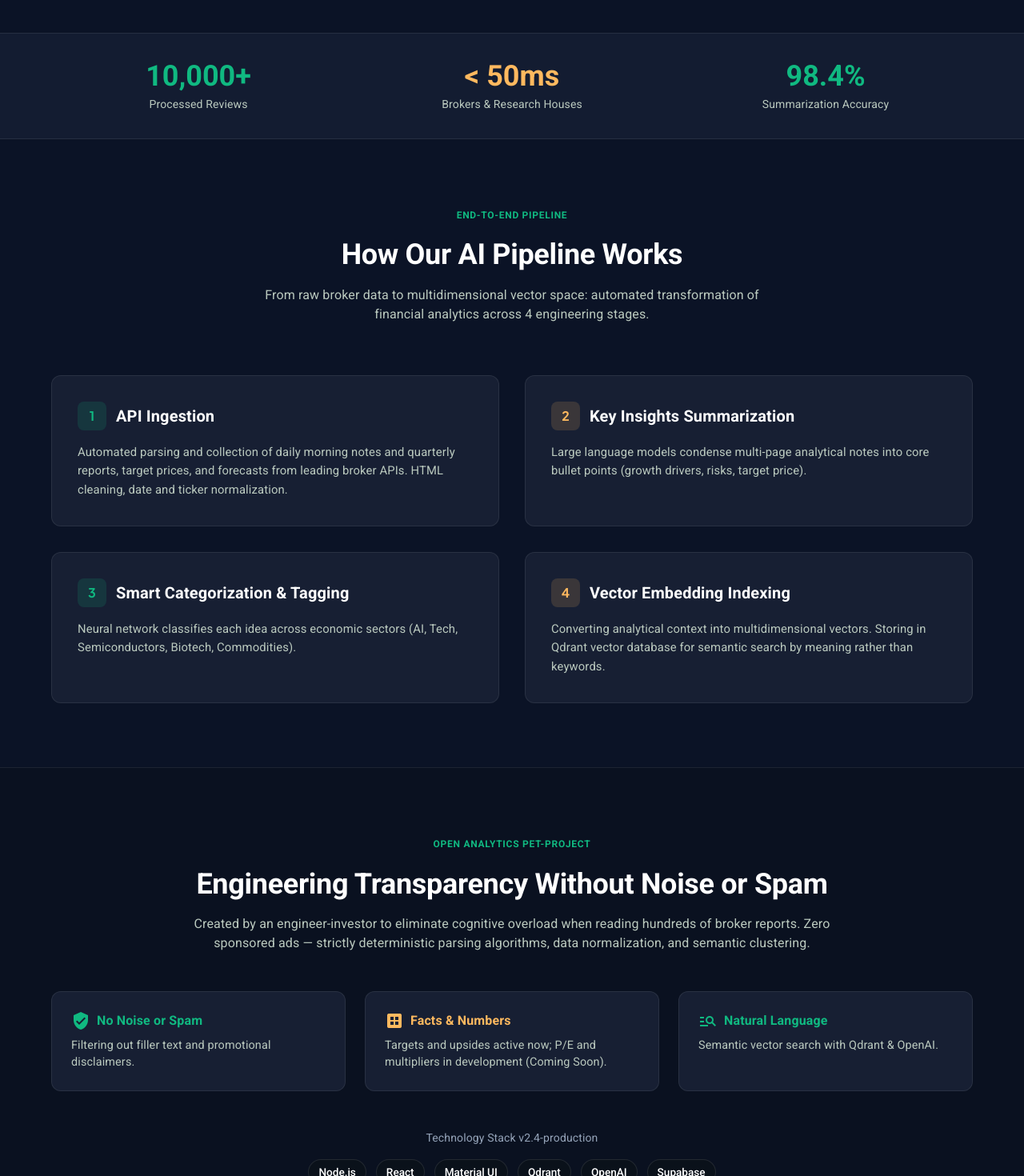
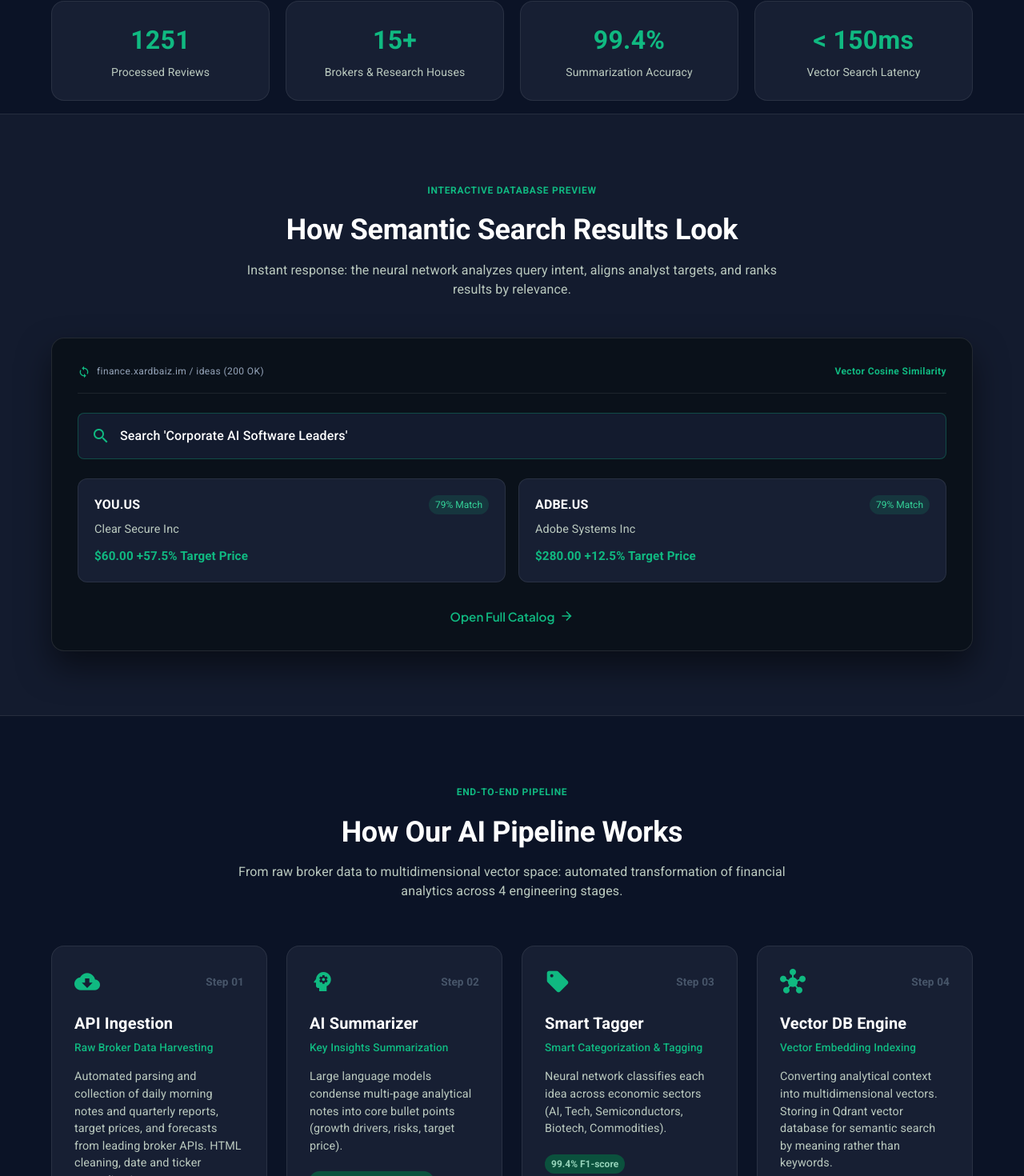
Before and after one commit to xardbaiz/invest-idea-api, a React (Vite) app: page / in a window 1280 px wide. Shown: the part 597-2067 px from the top of the page at 80% size. Built offline with nearby package versions, Linux system fonts and the light colour scheme.

Commit message:
Manual tweaks

```diff
--- a/src/views/ui/LandingPage.tsx
+++ b/src/views/ui/LandingPage.tsx
@@ -1,6 +1,6 @@
 import React from 'react';
-import { Box, Container, Typography, Button, Paper, Chip, Link, Divider } from '@mui/material';
-import { Language, getTranslations } from './i18n/i18n.js';
+import {Box, Button, Card, CardContent, Chip, Container, Divider, Link, Paper, Typography} from '@mui/material';
+import {getTranslations, Language} from './i18n/i18n.js';
 
 interface LandingPageProps {
     lang?: Language;
@@ -21,7 +21,12 @@ export function LandingPage({ lang = 'en' }: LandingPageProps) {
                         </Typography>
                     </Box>
                     <Box component="nav" sx={{ display: { xs: 'none', md: 'flex' }, gap: 3, alignItems: 'center' }}>
-                        <Link href="#features" underline="none" sx={{ color: '#bbcabf', fontSize: '0.9rem', fontWeight: 500, '&:hover': { color: '#ffffff' } }}>
+                        <Link href="#pipeline" underline="none" sx={{
+                            color: '#bbcabf',
+                            fontSize: '0.9rem',
+                            fontWeight: 500,
+                            '&:hover': {color: '#ffffff'}
+                        }}>
                             {t.navPipeline}
                         </Link>
                         <Link href="#about" underline="none" sx={{ color: '#bbcabf', fontSize: '0.9rem', fontWeight: 500, '&:hover': { color: '#ffffff' } }}>
@@ -49,7 +54,7 @@ export function LandingPage({ lang = 'en' }: LandingPageProps) {
             </Box>
 
             {/* Hero Section */}
-            <Container maxWidth="md" sx={{ pt: { xs: 8, md: 12 }, pb: { xs: 8, md: 10 }, textAlign: 'center' }}>
+            <Container maxWidth="md" sx={{pt: {xs: 4, md: 6}, pb: {xs: 8, md: 10}, textAlign: 'center'}}>
                 <Chip
                     label={t.heroBadge}
                     size="small"
@@ -102,7 +107,7 @@ export function LandingPage({ lang = 'en' }: LandingPageProps) {
                         }}
                         endIcon={<Box component="span" className="material-icons">arrow_forward</Box>}
                     >
-                        {t.heroCtaPrimary}
+                        {t.heroBtnSearch}
                     </Button>
                     <Button
                         component="a"
@@ -121,81 +126,285 @@ export function LandingPage({ lang = 'en' }: LandingPageProps) {
                             '&:hover': { borderColor: '#10b981', backgroundColor: 'rgba(16, 185, 129, 0.05)' }
                         }}
                     >
-                        {t.heroCtaSecondary}
+                        {t.heroBtnPipeline}
                     </Button>
                 </Box>
             </Container>
 
-            {/* Stats Bar */}
-            <Box sx={{ backgroundColor: '#131c31', borderTop: '1px solid rgba(255, 255, 255, 0.08)', borderBottom: '1px solid rgba(255, 255, 255, 0.08)', py: 4 }}>
+            {/* Metrics Section */}
+            <Container maxWidth="lg" component="section" sx={{mb: 2}}>
+                <Box sx={{
+                    display: 'grid',
+                    gridTemplateColumns: {xs: '1fr', sm: 'repeat(2, 1fr)', md: 'repeat(4, 1fr)'},
+                    gap: 2.5
+                }}>
+                    {[
+                        {val: '1251', lbl: t.stat1Label},
+                        {val: '15+', lbl: t.stat2Label},
+                        {val: '99.4%', lbl: t.stat3Label},
+                        {val: t.stat4Value, lbl: t.stat4Label},
+                    ].map((st, i) => (
+                        <Paper key={i} elevation={0} sx={{
+                            backgroundColor: '#171f33',
+                            border: '1px solid rgba(255, 255, 255, 0.08)',
+                            borderRadius: '16px',
+                            p: 3,
+                            textAlign: 'center'
+                        }}>
+                            <Typography sx={{fontSize: '2rem', fontWeight: 700, color: '#10b981', mb: 0.75}}>
+                                {st.val}
+                            </Typography>
+                            <Typography sx={{fontSize: '0.875rem', color: '#bbcabf'}}>
+                                {st.lbl}
+                            </Typography>
+                        </Paper>
+                    ))}
+                </Box>
+            </Container>
+
+            {/* Interactive Search Preview */}
+            <Box component="section" sx={{
+                backgroundColor: '#131b2e',
+                borderTop: '1px solid rgba(255, 255, 255, 0.08)',
+                borderBottom: '1px solid rgba(255, 255, 255, 0.08)',
+                py: 10
+            }}>
                 <Container maxWidth="lg">
-                    <Box sx={{ display: 'grid', gridTemplateColumns: { xs: '1fr', sm: 'repeat(3, 1fr)' }, gap: 3, textAlign: 'center' }}>
-                        <Box>
-                            <Typography variant="h3" sx={{ fontWeight: 800, color: '#10b981', fontSize: '2.25rem' }}>10,000+</Typography>
-                            <Typography sx={{ color: '#bbcabf', fontSize: '0.875rem', mt: 0.5 }}>{t.stat1Label}</Typography>
+                    <Box sx={{textAlign: 'center', mb: 6}}>
+                        <Typography variant="overline" sx={{
+                            fontSize: '0.75rem',
+                            fontWeight: 600,
+                            letterSpacing: '0.06em',
+                            color: '#10b981',
+                            display: 'block',
+                            mb: 1.5
+                        }}>
+                            {t.previewBadge}
+                        </Typography>
+                        <Typography variant="h2" sx={{fontSize: '2.25rem', fontWeight: 700, mb: 2, color: '#ffffff'}}>
+                            {t.previewTitle}
+                        </Typography>
+                        <Typography sx={{color: '#bbcabf', fontSize: '1rem', maxWidth: 700, mx: 'auto'}}>
+                            {t.previewSubtitle}
+                        </Typography>
                     </Box>
-                        <Box>
-                            <Typography variant="h3" sx={{ fontWeight: 800, color: '#ffb95f', fontSize: '2.25rem' }}>&lt; 50ms</Typography>
-                            <Typography sx={{ color: '#bbcabf', fontSize: '0.875rem', mt: 0.5 }}>{t.stat2Label}</Typography>
+
+                    <Paper elevation={0} sx={{
+                        backgroundColor: '#0a111a',
+                        borderRadius: '16px',
+                        border: '1px solid rgba(255, 255, 255, 0.1)',
+                        p: {xs: 2.5, sm: 4},
+                        boxShadow: '0 20px 40px rgba(0,0,0,0.5)'
+                    }}>
+                        <Box sx={{
+                            display: 'flex',
+                            alignItems: 'center',
+                            justifyContent: 'space-between',
+                            mb: 3,
+                            pb: 2,
+                            borderBottom: '1px solid rgba(255, 255, 255, 0.08)',
+                            flexWrap: 'wrap',
+                            gap: 1
+                        }}>
+                            <Box sx={{display: 'flex', alignItems: 'center', gap: 1, color: '#94a3b8'}}>
+                                <Box component="span" className="material-icons"
+                                     sx={{fontSize: 16, color: '#10b981'}}>sync</Box>
+                                <Typography variant="caption" sx={{color: '#94a3b8'}}>finance.xardbaiz.im / ideas (200
+                                    OK)</Typography>
                             </Box>
-                        <Box>
-                            <Typography variant="h3" sx={{ fontWeight: 800, color: '#10b981', fontSize: '2.25rem' }}>98.4%</Typography>
-                            <Typography sx={{ color: '#bbcabf', fontSize: '0.875rem', mt: 0.5 }}>{t.stat3Label}</Typography>
+                            <Typography variant="caption" sx={{color: '#10b981', fontWeight: 600}}>Vector Cosine
+                                Similarity</Typography>
                         </Box>
+
+                        <Paper elevation={0} sx={{
+                            display: 'flex',
+                            alignItems: 'center',
+                            gap: 1.5,
+                            backgroundColor: '#131b2e',
+                            borderRadius: '8px',
+                            p: 2,
+                            mb: 3,
+                            border: '1px solid rgba(16, 185, 129, 0.3)'
+                        }}>
+                            <Box component="span" className="material-icons" sx={{color: '#10b981'}}>search</Box>
+                            <Typography sx={{color: '#ffffff', fontWeight: 500}}>{t.previewSearchInput}</Typography>
+                        </Paper>
+
+                        <Box sx={{display: 'grid', gridTemplateColumns: {xs: '1fr', sm: 'repeat(2, 1fr)'}, gap: 2}}>
+                            <Paper elevation={0} sx={{
+                                backgroundColor: '#171f33',
+                                borderRadius: '12px',
+                                p: 2.5,
+                                border: '1px solid rgba(255,255,255,0.08)'
+                            }}>
+                                <Box sx={{display: 'flex', justifyContent: 'space-between', mb: 1}}>
+                                    <Typography sx={{fontWeight: 700, color: '#ffffff'}}>YOU.US</Typography>
+                                    <Chip label={t.previewMatch79} size="small" sx={{
+                                        fontSize: '0.75rem',
+                                        color: '#34d399',
+                                        backgroundColor: 'rgba(16, 185, 129, 0.15)'
+                                    }}/>
                                 </Box>
+                                <Typography sx={{color: '#bbcabf', fontSize: '0.9rem', mb: 1.5}}>Clear Secure
+                                    Inc</Typography>
+                                <Typography sx={{
+                                    color: '#10b981',
+                                    fontWeight: 600,
+                                    fontSize: '0.95rem'
+                                }}>{t.previewTargetUpside1}</Typography>
+                            </Paper>
+
+                            <Paper elevation={0} sx={{
+                                backgroundColor: '#171f33',
+                                borderRadius: '12px',
+                                p: 2.5,
+                                border: '1px solid rgba(255,255,255,0.08)'
+                            }}>
+                                <Box sx={{display: 'flex', justifyContent: 'space-between', mb: 1}}>
+                                    <Typography sx={{fontWeight: 700, color: '#ffffff'}}>ADBE.US</Typography>
+                                    <Chip label={t.previewMatch79} size="small" sx={{
+                                        fontSize: '0.75rem',
+                                        color: '#34d399',
+                                        backgroundColor: 'rgba(16, 185, 129, 0.15)'
+                                    }}/>
+                                </Box>
+                                <Typography sx={{color: '#bbcabf', fontSize: '0.9rem', mb: 1.5}}>Adobe Systems
+                                    Inc</Typography>
+                                <Typography sx={{
+                                    color: '#10b981',
+                                    fontWeight: 600,
+                                    fontSize: '0.95rem'
+                                }}>{t.previewTargetUpside2}</Typography>
+                            </Paper>
+                        </Box>
+
+                        <Box sx={{textAlign: 'center', mt: 4}}>
+                            <Link href="/ideas" underline="none" sx={{
+                                color: '#10b981',
+                                fontWeight: 600,
+                                fontSize: '0.95rem',
+                                display: 'inline-flex',
+                                alignItems: 'center',
+                                gap: 0.75
+                            }}>
+                                {t.previewCatalogBtn}
+                                <Box component="span" className="material-icons" sx={{fontSize: 18}}>arrow_forward</Box>
+                            </Link>
+                        </Box>
+                    </Paper>
                 </Container>
             </Box>
 
-            {/* Pipeline Section */}
-            <Box id="pipeline" sx={{ py: 10 }}>
-                <Container maxWidth="lg">
-                    <Box sx={{ textAlign: 'center', mb: 8 }}>
-                        <Typography variant="overline" sx={{ fontSize: '0.75rem', fontWeight: 600, letterSpacing: '0.06em', color: '#10b981', display: 'block', mb: 1.5 }}>
+            {/* Pipeline Steps */}
+            <Container maxWidth="lg" component="section" id="pipeline" sx={{py: 10}}>
+                <Box sx={{textAlign: 'center', mb: 7}}>
+                    <Typography variant="overline" sx={{
+                        fontSize: '0.75rem',
+                        fontWeight: 600,
+                        letterSpacing: '0.06em',
+                        color: '#10b981',
+                        display: 'block',
+                        mb: 1.5
+                    }}>
                         {t.pipelineBadge}
                     </Typography>
-                        <Typography variant="h2" sx={{ fontSize: '2.25rem', fontWeight: 700, mb: 2, color: '#ffffff' }}>
+                    <Typography variant="h2" sx={{fontSize: '2.25rem', fontWeight: 700, mb: 2, color: '#ffffff'}}>
                         {t.pipelineTitle}
                     </Typography>
-                        <Typography sx={{ color: '#bbcabf', fontSize: '1rem', maxWidth: 680, mx: 'auto' }}>
+                    <Typography sx={{color: '#bbcabf', fontSize: '1rem', maxWidth: 750, mx: 'auto'}}>
                         {t.pipelineSubtitle}
                     </Typography>
                 </Box>
 
-                    <Box sx={{ display: 'grid', gridTemplateColumns: { xs: '1fr', md: 'repeat(2, 1fr)' }, gap: 4 }}>
-                        <Paper elevation={0} sx={{ backgroundColor: '#171f33', p: 4, borderRadius: '12px', border: '1px solid rgba(255, 255, 255, 0.08)' }}>
-                            <Box sx={{ display: 'flex', alignItems: 'center', gap: 1.5, mb: 2 }}>
-                                <Box sx={{ width: 36, height: 36, borderRadius: '8px', backgroundColor: 'rgba(16, 185, 129, 0.15)', display: 'flex', alignItems: 'center', justifyContent: 'center', color: '#10b981', fontWeight: 700 }}>1</Box>
-                                <Typography variant="h6" sx={{ color: '#ffffff', fontWeight: 600 }}>{t.step1Title}</Typography>
+                <Box sx={{
+                    display: 'grid',
+                    gridTemplateColumns: {xs: '1fr', sm: 'repeat(2, 1fr)', md: 'repeat(4, 1fr)'},
+                    gap: 3
+                }}>
+                    {[
+                        {
+                            icon: 'cloud_download',
+                            step: '01',
+                            title: t.step1Title,
+                            sub: t.step1Sub,
+                            desc: t.step1Desc,
+                            tag: t.step1Tag
+                        },
+                        {
+                            icon: 'psychology',
+                            step: '02',
+                            title: t.step2Title,
+                            sub: t.step2Sub,
+                            desc: t.step2Desc,
+                            tag: t.step2Tag
+                        },
+                        {
+                            icon: 'sell',
+                            step: '03',
+                            title: t.step3Title,
+                            sub: t.step3Sub,
+                            desc: t.step3Desc,
+                            tag: t.step3Tag
+                        },
+                        {
+                            icon: 'hub',
+                            step: '04',
+                            title: t.step4Title,
+                            sub: t.step4Sub,
+                            desc: t.step4Desc,
+                            tag: t.step4Tag
+                        }
+                    ].map((step, idx) => (
+                        <Card key={idx} elevation={0} sx={{
+                            backgroundColor: '#171f33',
+                            borderRadius: '16px',
+                            border: '1px solid rgba(255, 255, 255, 0.08)',
+                            height: '100%'
+                        }}>
+                            <CardContent sx={{p: 3.5}}>
+                                <Box sx={{
+                                    display: 'flex',
+                                    justifyContent: 'space-between',
+                                    alignItems: 'center',
+                                    mb: 2.5
+                                }}>
+                                    <Box component="span" className="material-icons"
+                                         sx={{fontSize: 32, color: '#10b981'}}>{step.icon}</Box>
+                                    <Typography sx={{
+                                        fontSize: '0.85rem',
+                                        fontWeight: 700,
+                                        color: '#475569'
+                                    }}>Step {step.step}</Typography>
                                 </Box>
-                            <Typography sx={{ color: '#bbcabf', fontSize: '0.925rem', lineHeight: 1.6 }}>{t.step1Desc}</Typography>
-                        </Paper>
-
-                        <Paper elevation={0} sx={{ backgroundColor: '#171f33', p: 4, borderRadius: '12px', border: '1px solid rgba(255, 255, 255, 0.08)' }}>
-                            <Box sx={{ display: 'flex', alignItems: 'center', gap: 1.5, mb: 2 }}>
-                                <Box sx={{ width: 36, height: 36, borderRadius: '8px', backgroundColor: 'rgba(255, 185, 95, 0.15)', display: 'flex', alignItems: 'center', justifyContent: 'center', color: '#ffb95f', fontWeight: 700 }}>2</Box>
-                                <Typography variant="h6" sx={{ color: '#ffffff', fontWeight: 600 }}>{t.step2Sub}</Typography>
-                            </Box>
-                            <Typography sx={{ color: '#bbcabf', fontSize: '0.925rem', lineHeight: 1.6 }}>{t.step2Desc}</Typography>
-                        </Paper>
-
-                        <Paper elevation={0} sx={{ backgroundColor: '#171f33', p: 4, borderRadius: '12px', border: '1px solid rgba(255, 255, 255, 0.08)' }}>
-                            <Box sx={{ display: 'flex', alignItems: 'center', gap: 1.5, mb: 2 }}>
-                                <Box sx={{ width: 36, height: 36, borderRadius: '8px', backgroundColor: 'rgba(16, 185, 129, 0.15)', display: 'flex', alignItems: 'center', justifyContent: 'center', color: '#10b981', fontWeight: 700 }}>3</Box>
-                                <Typography variant="h6" sx={{ color: '#ffffff', fontWeight: 600 }}>{t.step3Sub}</Typography>
-                            </Box>
-                            <Typography sx={{ color: '#bbcabf', fontSize: '0.925rem', lineHeight: 1.6 }}>{t.step3Desc}</Typography>
-                        </Paper>
-
-                        <Paper elevation={0} sx={{ backgroundColor: '#171f33', p: 4, borderRadius: '12px', border: '1px solid rgba(255, 255, 255, 0.08)' }}>
-                            <Box sx={{ display: 'flex', alignItems: 'center', gap: 1.5, mb: 2 }}>
-                                <Box sx={{ width: 36, height: 36, borderRadius: '8px', backgroundColor: 'rgba(255, 185, 95, 0.15)', display: 'flex', alignItems: 'center', justifyContent: 'center', color: '#ffb95f', fontWeight: 700 }}>4</Box>
-                                <Typography variant="h6" sx={{ color: '#ffffff', fontWeight: 600 }}>{t.step4Sub}</Typography>
-                            </Box>
-                            <Typography sx={{ color: '#bbcabf', fontSize: '0.925rem', lineHeight: 1.6 }}>{t.step4Desc}</Typography>
-                        </Paper>
+                                <Typography variant="h6" sx={{
+                                    fontSize: '1.25rem',
+                                    fontWeight: 600,
+                                    color: '#ffffff',
+                                    mb: 0.5
+                                }}>{step.title}</Typography>
+                                <Typography sx={{
+                                    fontSize: '0.85rem',
+                                    color: '#10b981',
+                                    fontWeight: 500,
+                                    mb: 2
+                                }}>{step.sub}</Typography>
+                                <Typography sx={{
+                                    fontSize: '0.9rem',
+                                    color: '#bbcabf',
+                                    lineHeight: 1.5,
+                                    mb: 2.5
+                                }}>{step.desc}</Typography>
+                                <Chip label={step.tag} size="small" sx={{
+                                    fontSize: '0.75rem',
+                                    color: '#95d3ba',
+                                    backgroundColor: '#0b513d',
+                                    fontWeight: 600
+                                }}/>
+                            </CardContent>
+                        </Card>
+                    ))}
                 </Box>
             </Container>
-            </Box>
 
             {/* About / Tech Section */}
             <Box id="about" sx={{
--- a/src/views/ui/i18n/translations.json
+++ b/src/views/ui/i18n/translations.json
@@ -59,7 +59,7 @@
     "aboutFeat2Title": "Facts & Numbers",
     "aboutFeat2Desc": "Targets and upsides active now; P/E and multipliers in development (Coming Soon).",
     "aboutFeat3Title": "Natural Language",
-    "aboutFeat3Desc": "Semantic vector search with Qdrant & OpenAI.",
+    "aboutFeat3Desc": "Semantic vector search with Vector DB & AI.",
 
     "techStackTitle": "Technology Stack v2.4-production",
     "githubRepo": "GitHub Repository (MIT License)",
```
Also changed, not shown: src/views/ui/Header.tsx (+12 -3 lines), 1 other file (tests, documents, lock files or other folders). Lines whose indentation alone changed are shown as unchanged.
